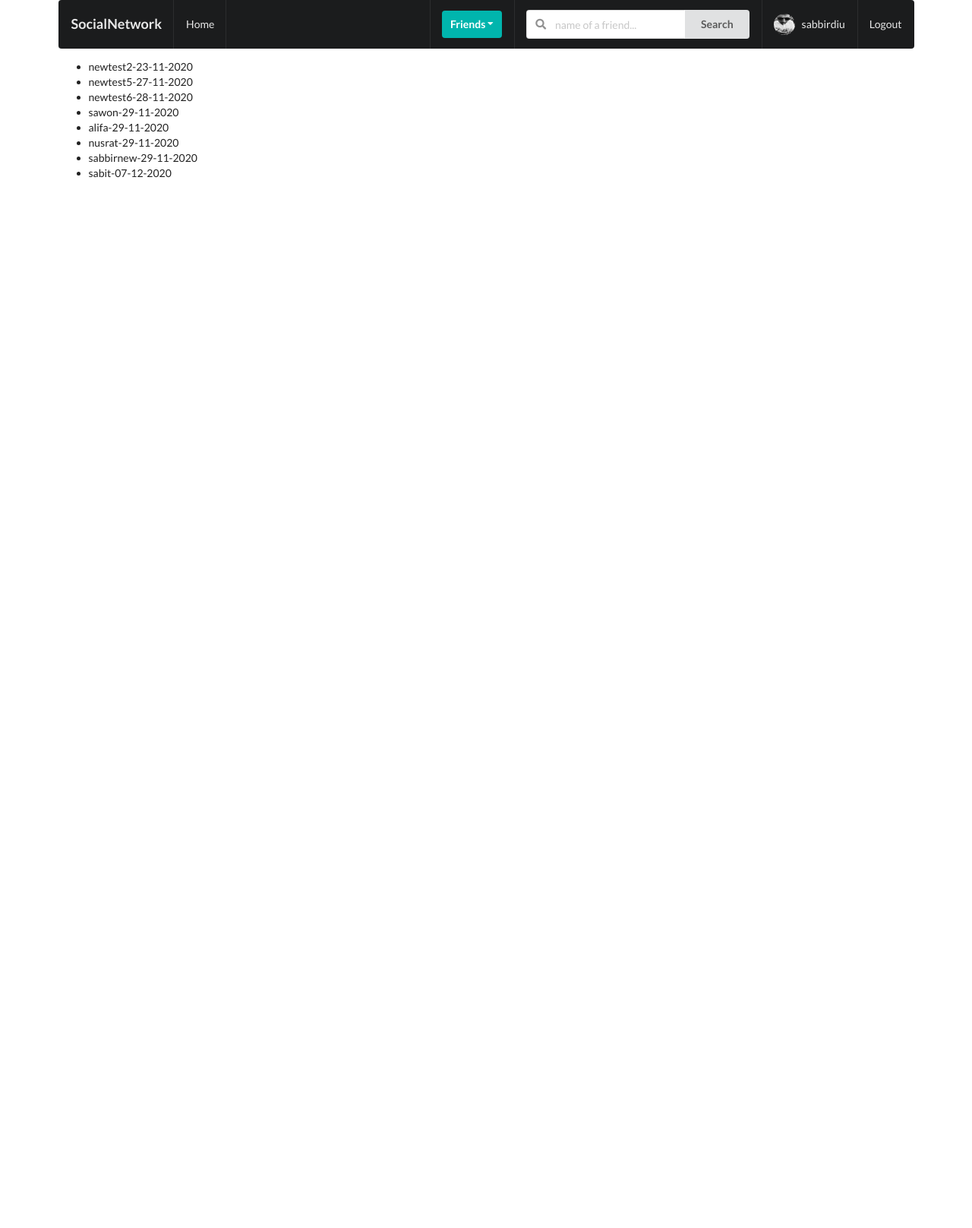
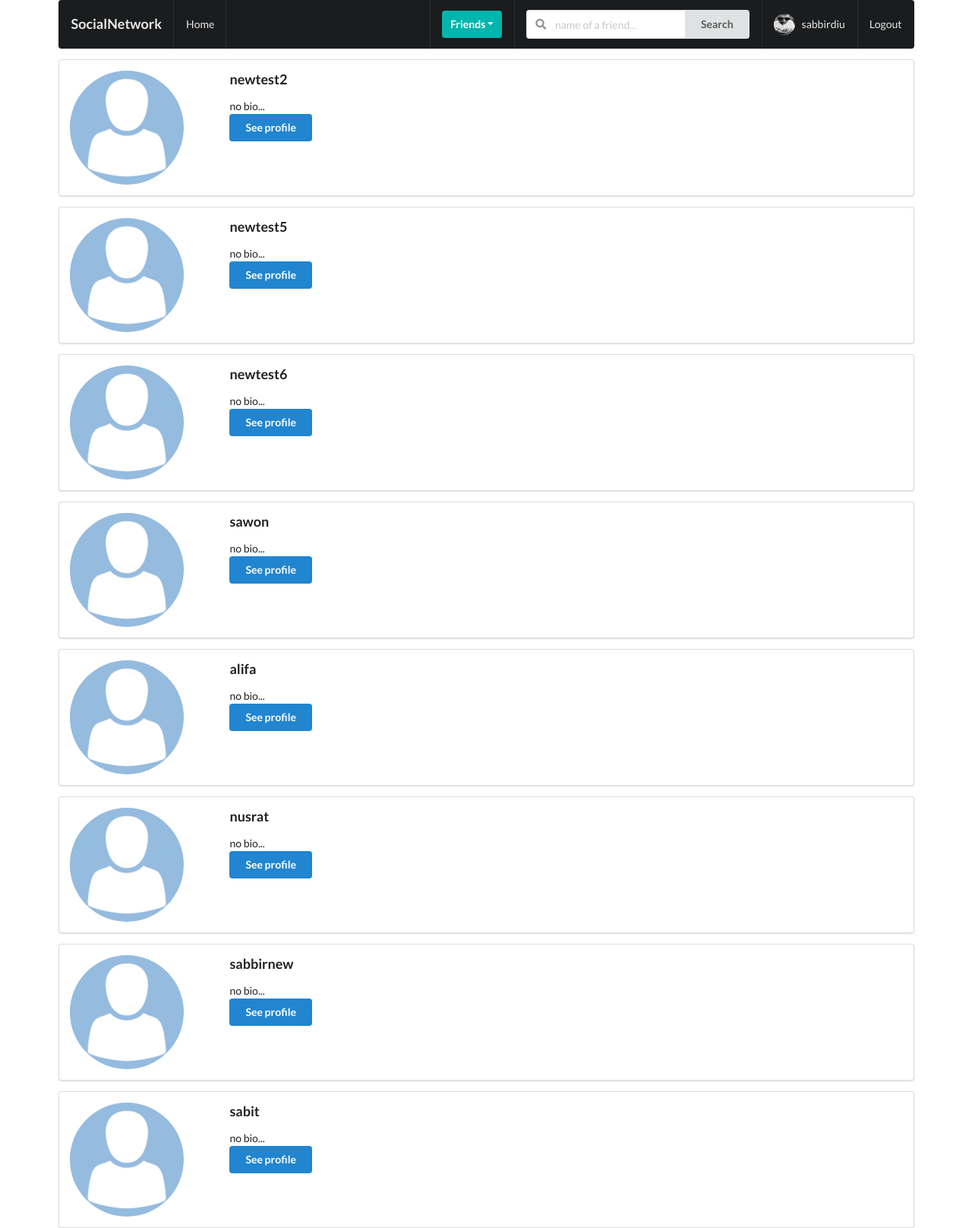
Before and after one commit to Sabbirdiu/Django_Social_Network, a Django app: page /to-invite/ in a window 1280 px wide. Shown: the whole page at 76% size. Before the commit the page ends 234 px from the top, so only its background shows below. Run offline with Django 3.2, Linux system fonts and the light colour scheme; a user stored in the database is signed in; data comes from the database, SQL or seed files in the repository; both versions use the stored data as it was after the commit; some libraries are stand-ins or nearby versions.

Commit message:
updated views

```diff
--- a/profiles/views.py
+++ b/profiles/views.py
@@ -20,7 +20,7 @@ def search(request):
     if query:
         queryset = queryset.filter(
             Q(first_name__icontains=query) |
-             Q(last_name__icontains=query)
+            Q(last_name__icontains=query)
 
         ).distinct()
     context = {
--- a/templates/profiles/to_invite_list.html
+++ b/templates/profiles/to_invite_list.html
@@ -5,9 +5,27 @@ invite friends
 {% endblock title %}
 
 {% block content %}
-    <ul>
-        {% for item in qs %}
-            <li>{{item}}</li>
-        {% endfor %}
-    </ul>
+{% if is_empty %}
+<h1>No request here..</h1>
+{% endif %}
+    {% for obj in qs %}
+    <div class="ui segment">
+        <div class="ui grid">
+            <div class="row">
+                <div class="three wide column">
+                    <img class="ui small circular image" src={{obj.avatar.url}}>
+                </div>
+                <div class="thirteen wide column">
+                    <h3>{{obj.user}}</h3>
+                    <p>{{obj.bio}}</h3>
+                    <br>
+                    <a href="{{obj.get_absolute_url}}">
+                        <button class="ui primary button w-big mb-5">See profile</button>
+                    </a>
+                </div>
+
+            </div>
+        </div>
+    </div>
+{% endfor %}
 {% endblock content %}
```
Also changed, not shown: db.sqlite3.
